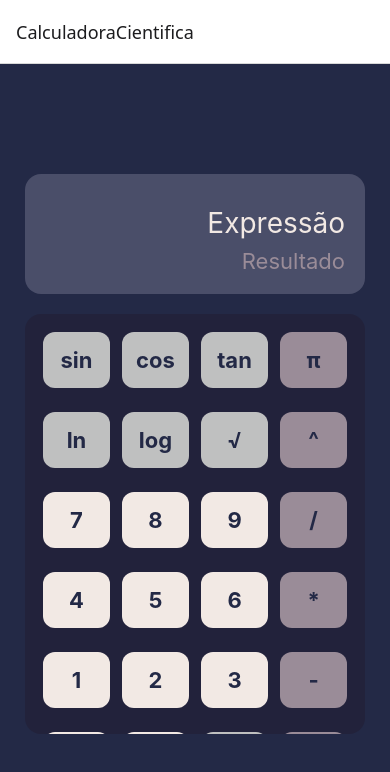
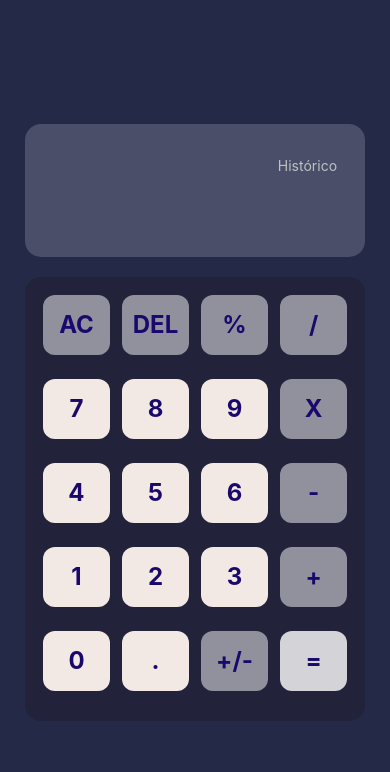
Before and after one commit to RafaCGM/app_calculadora, a React Native app: screen /CalculadoraCientifica in a window 390 px wide. Shown: the top 772 px of the page. Built offline with nearby package versions, Linux system fonts and the light colour scheme.

Commit message:
parte dos botoes e operações funcionando

```diff
--- a/App.js
+++ b/App.js
@@ -10,11 +10,14 @@ const Stack = createNativeStackNavigator();
 
 export default function App() {
   return (
-    <NavigationContainer>
-      <Stack.Navigator initialRouteName='CalculadoraCientifica'>
-        <Stack.Screen name='Calculadora' component={Calculadora}/>
-        <Stack.Screen name='CalculadoraCientifica' component={CalculadoraCientifica}/>
-      </Stack.Navigator>
-    </NavigationContainer>
+    // <NavigationContainer>
+    //   <Stack.Navigator initialRouteName='CalculadoraCientifica'>
+    //     <Stack.Screen name='Calculadora' component={Calculadora}/>
+    //     <Stack.Screen name='CalculadoraCientifica' component={CalculadoraCientifica}/>
+    //   </Stack.Navigator>
+    // </NavigationContainer>
+
+    <Calculadora />
+
   );
 }
--- a/package.json
+++ b/package.json
@@ -10,8 +10,8 @@
   },
   "dependencies": {
     "@expo/metro-runtime": "~5.0.4",
-    "@react-navigation/native": "^7.1.10",
-    "@react-navigation/native-stack": "^7.3.14",
+    "@react-navigation/native": "^7.1.13",
+    "@react-navigation/native-stack": "^7.3.18",
     "expo": "~53.0.11",
     "expo-status-bar": "~2.2.3",
     "react": "19.0.0",
--- a/src/screens/Calculadora.js
+++ b/src/screens/Calculadora.js
@@ -1,83 +1,137 @@
-import { StyleSheet, Text, View, TouchableOpacity } from 'react-native';
+import { StyleSheet, Text, TextInput, View, TouchableOpacity, Dimensions } from 'react-native';
+import { useState,  } from 'react';
+
+
+let estados = {
+  valorDisplay:'',
+  resultado:0,
+  operado:false,
+  ponto:false
+}
 
 export default function Calculadora() {
+
+
+
+  const [vlrDisplay, setVlrDisplay] = useState(estados.valorDisplay);
+  const [vlrRes, setVlrRes] = useState(estados.resultado);
+
+  const addDigito = (digito) => {
+    estados.valorDisplay = estados.valorDisplay + digito
+    setVlrDisplay(estados.valorDisplay)
+    setVlrRes(estados.resultado)
+    estados.operado = false
+  }
+
+  const limparTela = () => {
+    estados = {
+    valorDisplay:'',
+    resultado:0,
+    operado:false,
+    ponto:false
+    }
+    setVlrDisplay(estados.valorDisplay)
+    setVlrRes(estados.resultado)
+  }
+
+  const operacao = (tecla) => {
+    if(tecla==' AC '){
+      limparTela()
+      return
+    }
+    if(tecla==' DEL ')
+      estados.valorDisplay = vlrDisplay.substring(0,(vlrDisplay.length-1))
+      setVlrDisplay(estados.valorDisplay)
+      return
+  }
+  // try{
+  //   estados.resultado=eval(estados.valorDisplay)
+  //   estados.operado = true
+  //   setVlrRes(estados.resultado)
+  // }catch{
+  //   estados.resultado=eval('erro')
+  //   estados.operado = true
+  //   setVlrRes(estados.resultado)
+  // }
+
+
   return (
     <View style={styles.areatotal}>
-
       <View style={styles.areacalculo}>
         <View style={styles.areahistorico}>
           <Text style={styles.historicoTexto}>Histórico</Text>
         </View>
         <View style={styles.areaexpressao}>
-          <Text style={styles.expressaoTexto}>Expressão</Text>
+          <Text style={styles.expressaoTexto}> {vlrDisplay}</Text>
+
         </View>
       </View>
 
       <View style={styles.areateclas}>
         <View style={styles.arealinha}>
-          <TouchableOpacity style={[styles.areabotao, styles.areabotaoOperador]}>
-            <Text style={styles.textoBotao}>AC</Text>
+          <TouchableOpacity onPress={() => {operacao(' AC ')}} style={[styles.areabotao, styles.areabotaoOperador]}>
+            <Text style={styles.textoBotao}> AC </Text>
           </TouchableOpacity>
-          <TouchableOpacity style={[styles.areabotao, styles.areabotaoOperador]}>
-            <Text style={styles.textoBotao}>DEL</Text>
+          <TouchableOpacity onPress={() => {operacao(' DEL ')}} style={[styles.areabotao, styles.areabotaoOperador]}>
+            <Text style={styles.textoBotao}> DEL </Text>
           </TouchableOpacity>
-          <TouchableOpacity style={[styles.areabotao, styles.areabotaoOperador]}>
+          <TouchableOpacity onPress={() => {addDigito('%')}} style={[styles.areabotao, styles.areabotaoOperador]}>
             <Text style={styles.textoBotao}>%</Text>
           </TouchableOpacity>
-          <TouchableOpacity style={[styles.areabotao, styles.areabotaoOperador]}>
+          <TouchableOpacity onPress={() => {addDigito('/')}} style={[styles.areabotao, styles.areabotaoOperador]}>
             <Text style={styles.textoBotao}>/</Text>
           </TouchableOpacity>
         </View>
         <View style={styles.arealinha}>
-          <TouchableOpacity style={styles.areabotao}>
+          <TouchableOpacity onPress={() => {addDigito('7')}} style={styles.areabotao}>
             <Text style={styles.textoBotao}>7</Text>
           </TouchableOpacity>
-          <TouchableOpacity style={styles.areabotao}>
+          <TouchableOpacity onPress={() => {addDigito('8')}} style={styles.areabotao}>
             <Text style={styles.textoBotao}>8</Text>
           </TouchableOpacity>
-          <TouchableOpacity style={styles.areabotao}>
+          <TouchableOpacity onPress={() => {addDigito('9')}} style={styles.areabotao}>
             <Text style={styles.textoBotao}>9</Text>
           </TouchableOpacity>
-          <TouchableOpacity style={[styles.areabotao, styles.areabotaoOperador]}>
+          <TouchableOpacity onPress={() => {addDigito('*')}} style={[styles.areabotao, styles.areabotaoOperador]}>
             <Text style={styles.textoBotao}>X</Text>
           </TouchableOpacity>
         </View>
         <View style={styles.arealinha}>
-          <TouchableOpacity style={styles.areabotao}>
+          <TouchableOpacity onPress={() => {addDigito('4')}} style={styles.areabotao}>
             <Text style={styles.textoBotao}>4</Text>
           </TouchableOpacity>
-          <TouchableOpacity style={styles.areabotao}>
+          <TouchableOpacity onPress={() => {addDigito('5')}} style={styles.areabotao}>
             <Text style={styles.textoBotao}>5</Text>
           </TouchableOpacity>
-          <TouchableOpacity style={styles.areabotao}>
+          <TouchableOpacity onPress={() => {addDigito('6')}} style={styles.areabotao}>
             <Text style={styles.textoBotao}>6</Text>
           </TouchableOpacity>
-          <TouchableOpacity style={[styles.areabotao, styles.areabotaoOperador]}>
+          <TouchableOpacity onPress={() => {addDigito('-')}} style={[styles.areabotao, styles.areabotaoOperador]}>
             <Text style={styles.textoBotao}>-</Text>
           </TouchableOpacity>
         </View>
         <View style={styles.arealinha}>
-          <TouchableOpacity style={styles.areabotao}>
-            <Text style={styles.textoBotao}>1</Text>
+          <TouchableOpacity onPress={() => {addDigito('1')}} style={styles.areabotao}>
+            <Text  style={styles.textoBotao}>1</Text>
           </TouchableOpacity>
-          <TouchableOpacity style={styles.areabotao}>
+          <TouchableOpacity onPress={() => {addDigito('2')}} style={styles.areabotao}>
             <Text style={styles.textoBotao}>2</Text>
           </TouchableOpacity>
-          <TouchableOpacity style={styles.areabotao}>
+          <TouchableOpacity onPress={() => {addDigito('3')}} style={styles.areabotao}>
             <Text style={styles.textoBotao}>3</Text>
           </TouchableOpacity>
-          <TouchableOpacity style={[styles.areabotao, styles.areabotaoOperador]}>
+          <TouchableOpacity onPress={() => {addDigito('+')}} style={[styles.areabotao, styles.areabotaoOperador]}>
             <Text style={styles.textoBotao}>+</Text>
           </TouchableOpacity>
         </View>
         <View style={styles.arealinha}>
-          <TouchableOpacity style={styles.areabotao}>
+          <TouchableOpacity onPress={() => {addDigito('0')}} style={styles.areabotao}>
             <Text style={styles.textoBotao}>0</Text>
           </TouchableOpacity>
-          <TouchableOpacity style={styles.areabotao}>
+          <TouchableOpacity onPress={() => {addDigito('.')}} style={styles.areabotao}>
             <Text style={styles.textoBotao}>.</Text>
           </TouchableOpacity>
-          <TouchableOpacity style={[styles.areabotao, styles.areabotaoOperador]}>
+          <TouchableOpacity  style={[styles.areabotao, styles.areabotaoOperador]}>
             <Text style={styles.textoBotao}>+/-</Text>
           </TouchableOpacity>
           <TouchableOpacity style={[styles.areabotao, styles.areabotaoIgual]}>
@@ -151,6 +205,7 @@ const styles = StyleSheet.create({
     height: 60,
     backgroundColor: '#f2e9e4',
     elevation: 2,
+
   },
   areabotaoOperador: {
     backgroundColor: 'rgba(255, 255, 255, 0.5)',
```
Also changed, not shown: 1 other file (tests, documents, lock files or other folders).
